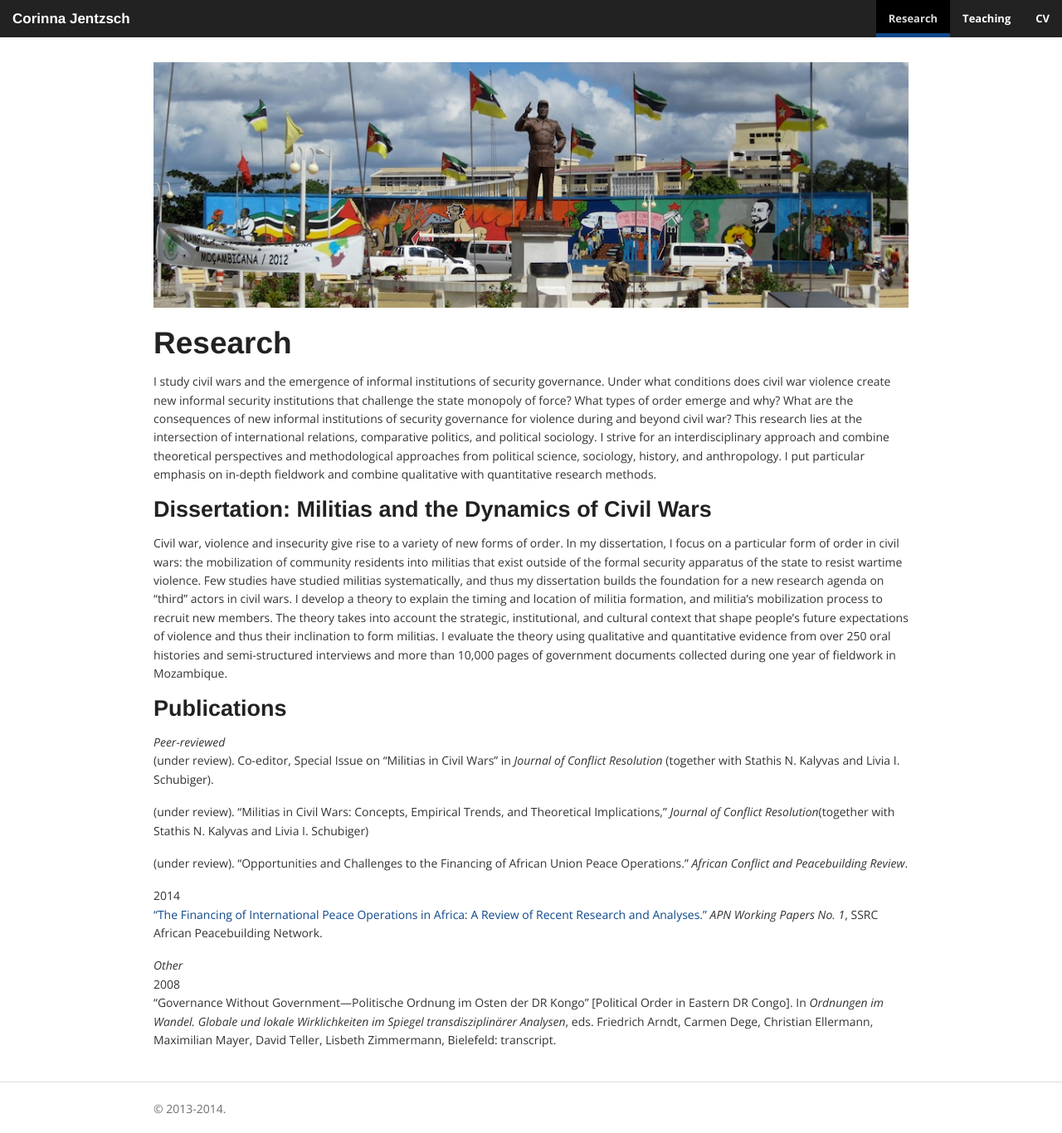
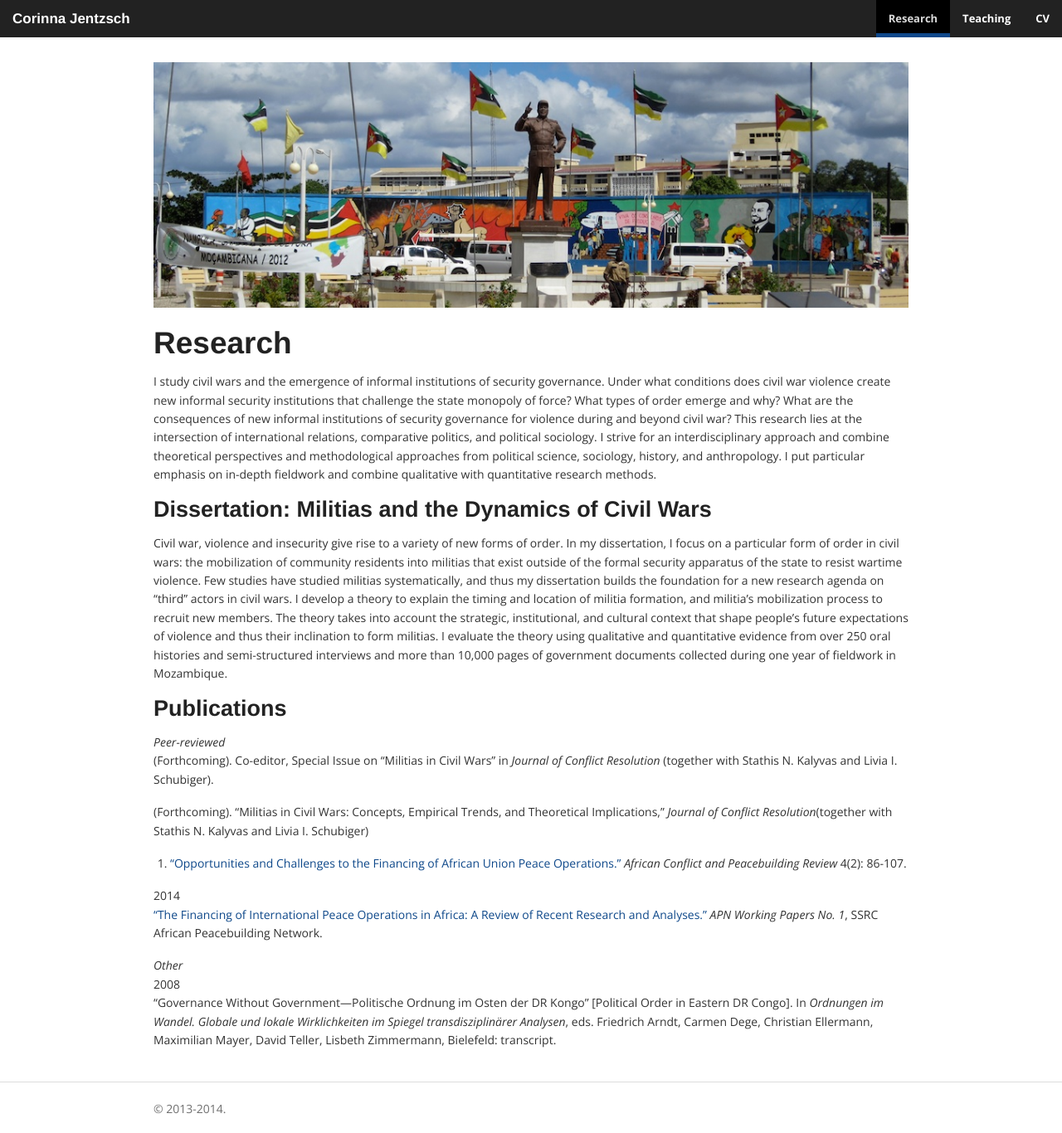
Before and after one commit to corinnajentzsch/corinnajentzsch.github.io, a Jekyll site: the page built from research.md, in a window 1280 px wide. Shown: the whole page at 83% size. Built offline with Jekyll 4.4.1, drawn with Linux system fonts in a browser that asks for light colours; nearby versions of some CDN libraries; library files that are not in the unit come from our copies.

Commit message:
Updated research.md

```diff
--- a/research.md
+++ b/research.md
@@ -16,11 +16,11 @@ Civil war, violence and insecurity give rise to a variety of new forms of order.
 ### Publications
 
 _Peer-reviewed_
-(under review). Co-editor, Special Issue on “Militias in Civil Wars” in _Journal of Conflict Resolution_ (together with Stathis N. Kalyvas and Livia I. Schubiger).
+(Forthcoming). Co-editor, Special Issue on “Militias in Civil Wars” in _Journal of Conflict Resolution_ (together with Stathis N. Kalyvas and Livia I. Schubiger).
 
-(under review). “Militias in Civil Wars: Concepts, Empirical Trends, and Theoretical Implications,” _Journal of Conflict Resolution_(together with Stathis N. Kalyvas and Livia I. Schubiger)
+(Forthcoming). “Militias in Civil Wars: Concepts, Empirical Trends, and Theoretical Implications,” _Journal of Conflict Resolution_(together with Stathis N. Kalyvas and Livia I. Schubiger)
 
-(under review). “Opportunities and Challenges to the Financing of African Union Peace Operations.” _African Conflict and Peacebuilding Review_.
+2014. [“Opportunities and Challenges to the Financing of African Union Peace Operations.”](http://www.jstor.org/stable/10.2979/africonfpeacrevi.4.2.86 "Financing of African Union Peace Operations") _African Conflict and Peacebuilding Review_ 4(2): 86-107.
 
 2014
 ["The Financing of International Peace Operations in Africa: A Review of Recent Research and Analyses."](webarchive.ssrc.org/working-papers/APN_WorkingPapers01_Jentzsch.pdf "APN WorkingPapers 01 Jentzsch") _APN Working Papers No. 1_, SSRC African Peacebuilding Network.
```
